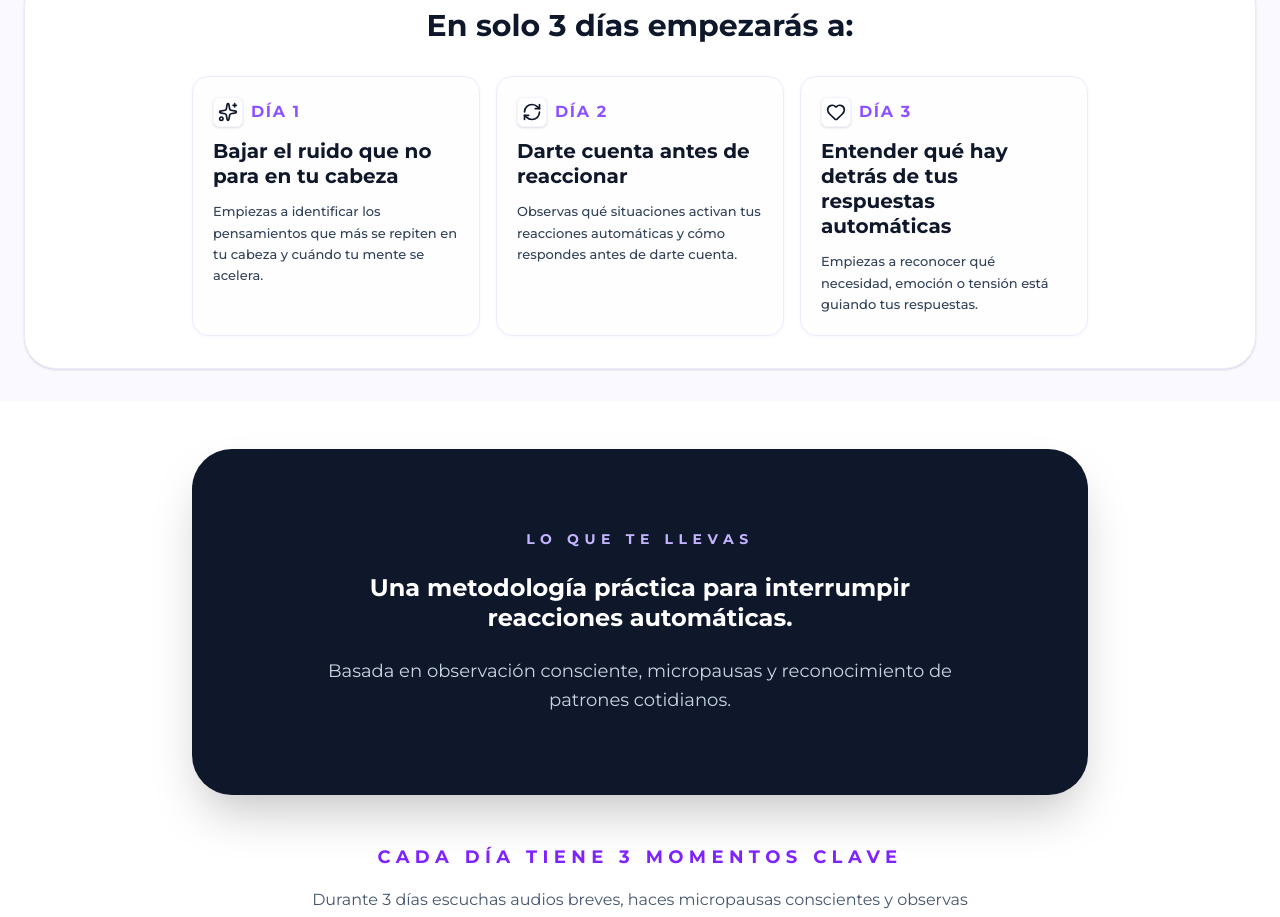
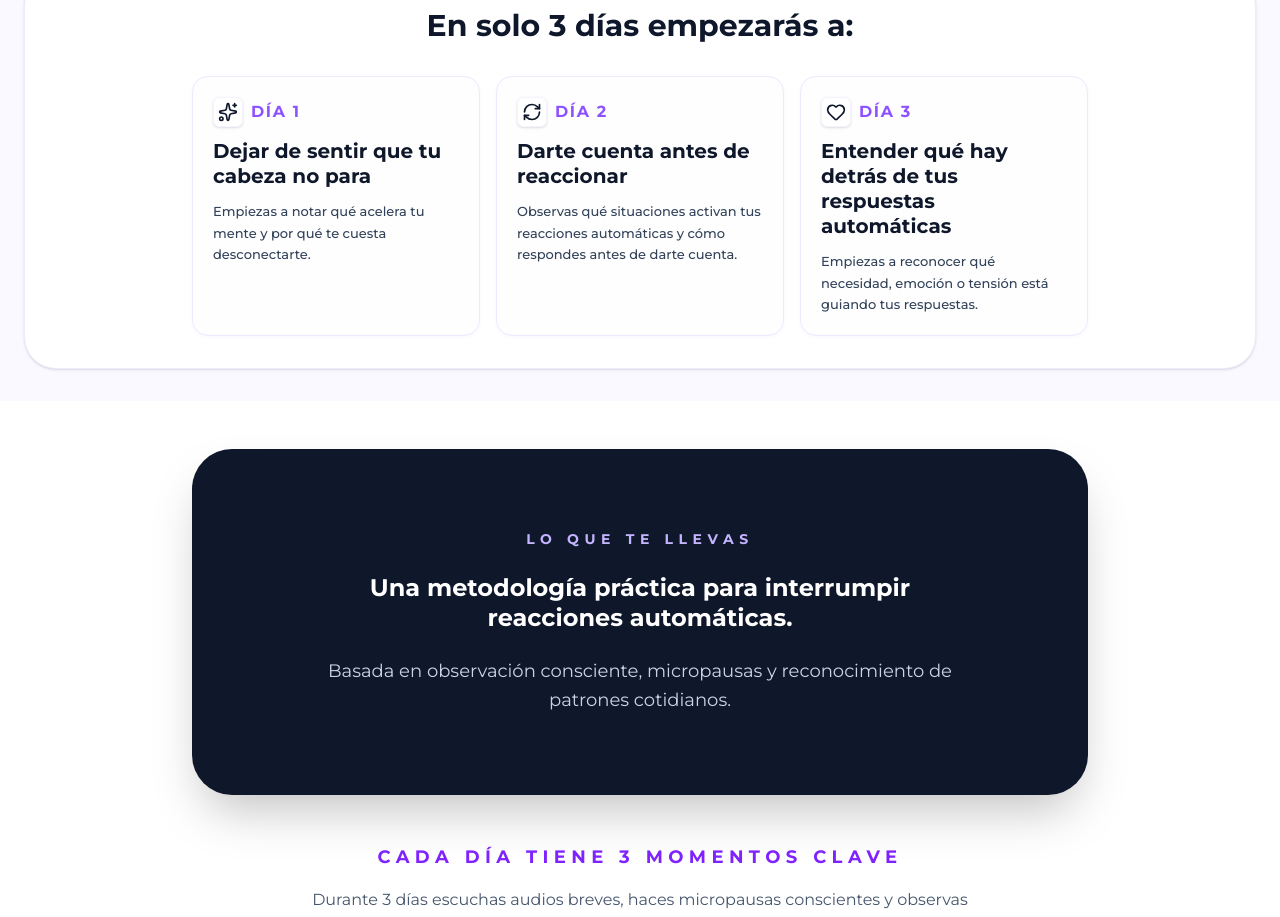
Before and after one commit to cursossolange/despierta-72h, a React (Vite) app: page / in a window 1280 px wide. Shown: the part 2818-3735 px from the top of the page. Built offline with nearby package versions, Linux system fonts and the light colour scheme; no server answers.

Commit message:
Update LandingPage.tsx

```diff
--- a/src/components/LandingPage.tsx
+++ b/src/components/LandingPage.tsx
@@ -309,8 +309,8 @@ export default function LandingPage({ onPurchase }: LandingPageProps) {
     {[
      {
   day: "Día 1",
-  title: "Bajar el ruido que no para en tu cabeza",
-  sub: "Empiezas a identificar los pensamientos que más se repiten en tu cabeza y cuándo tu mente se acelera.",
+  title: "Dejar de sentir que tu cabeza no para",
+  sub: "Empiezas a notar qué acelera tu mente y por qué te cuesta desconectarte.",
  icon: <Sparkles className="w-5 h-5" />,
 },
 {
```
